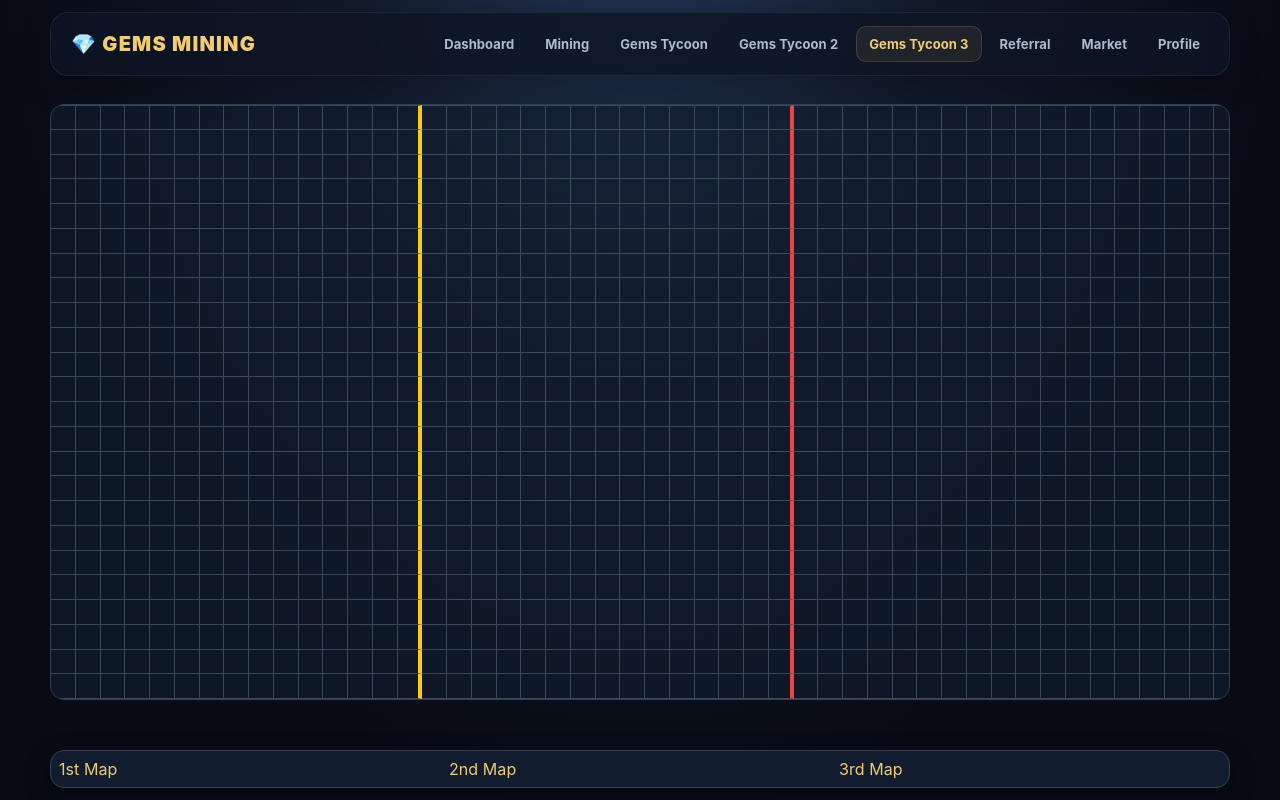
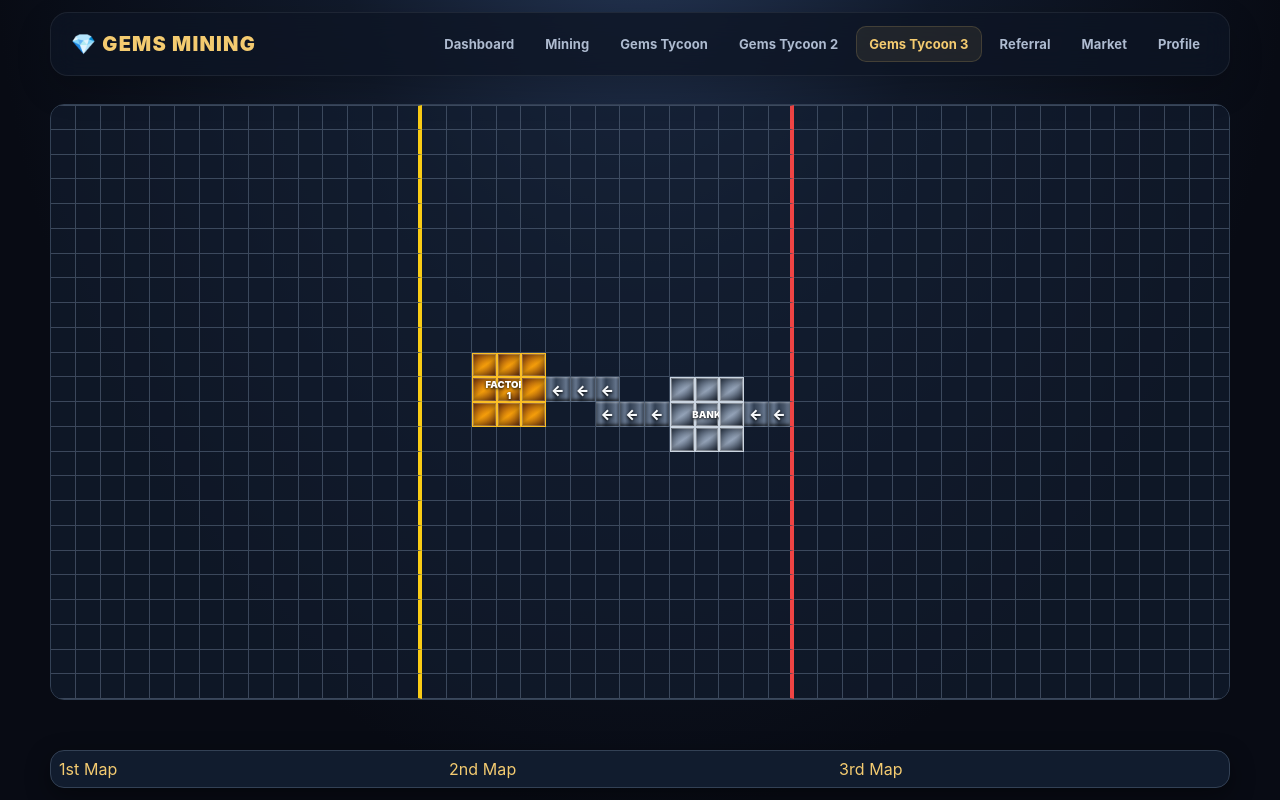
Before and after one commit to chayentot/GEMS, a Next.js app: page /GEMS/tycoon3 in a window 1280 px wide. Built offline with nearby package versions, Linux system fonts and the light colour scheme.

Commit message:
Add Factory 1, bank, and left-moving conveyor to Tycoon 3

```diff
--- a/app/tycoon3/page.tsx
+++ b/app/tycoon3/page.tsx
@@ -9,6 +9,24 @@ const SECOND_SECTION_COLUMNS = 15;
 const THIRD_SECTION_COLUMNS = 20;
 const FOURTH_SECTION_COLUMNS = 20;
 const TOTAL_COLUMNS = FIRST_SECTION_COLUMNS + SECOND_SECTION_COLUMNS + THIRD_SECTION_COLUMNS + FOURTH_SECTION_COLUMNS;
+
+const STRUCTURES = [
+  { name: "FACTORY 1", centerColumn: 19, centerRow: 12, className: "tycoon3-factory" },
+  { name: "BANK", centerColumn: 27, centerRow: 13, className: "tycoon3-bank" },
+];
+
+const CONVEYOR_CELLS = new Set([
+  "29,13", "30,13",
+  "23,13", "24,13", "25,13",
+  "21,12", "22,12", "23,12",
+]);
+
+function getStructureAt(column: number, row: number) {
+  return STRUCTURES.find((structure) =>
+    Math.abs(column - structure.centerColumn) <= 1 &&
+    Math.abs(row - structure.centerRow) <= 1
+  );
+}
 
 export default function GemsTycoon3Page() {
   return (
@@ -31,26 +49,35 @@ export default function GemsTycoon3Page() {
         <section className="tycoon3-map-section" aria-label="3rd Map grid">
           <div className="tycoon3-grid">
             {Array.from({ length: TOTAL_COLUMNS * MAP_ROWS }, (_, index) => {
-              const column = Math.floor(index / MAP_ROWS);
-              const isYellowDivider = column === FIRST_SECTION_COLUMNS - 1;
+              const column = Math.floor(index / MAP_ROWS) + 1;
+              const row = (index % MAP_ROWS) + 1;
+              const isYellowDivider = column === FIRST_SECTION_COLUMNS;
               const isRedDivider =
-                column === FIRST_SECTION_COLUMNS + SECOND_SECTION_COLUMNS - 1;
+                column === FIRST_SECTION_COLUMNS + SECOND_SECTION_COLUMNS;
               const isGreenDivider =
-                column === FIRST_SECTION_COLUMNS + SECOND_SECTION_COLUMNS + THIRD_SECTION_COLUMNS - 1;
+                column === FIRST_SECTION_COLUMNS + SECOND_SECTION_COLUMNS + THIRD_SECTION_COLUMNS;
+              const structure = getStructureAt(column, row);
+              const isStructureCenter = structure?.centerColumn === column && structure?.centerRow === row;
+              const isConveyor = CONVEYOR_CELLS.has(`${column},${row}`);
 
               const cellClassName = [
                 "tycoon3-cell",
                 isYellowDivider && "tycoon3-divider-yellow",
                 isRedDivider && "tycoon3-divider-red",
                 isGreenDivider && "tycoon3-divider-green",
+                structure?.className,
+                isConveyor && "tycoon3-conveyor",
               ].filter(Boolean).join(" ");
 
               return (
                 <div
                   className={cellClassName}
                   key={index}
-                  aria-label={`Column ${column + 1}, Row ${(index % MAP_ROWS) + 1}`}
-                />
+                  aria-label={`Column ${column}, Row ${row}${structure ? `, ${structure.name}` : isConveyor ? ", conveyor moving left" : ""}`}
+                >
+                  {isStructureCenter && <span className="tycoon3-structure-label">{structure.name}</span>}
+                  {isConveyor && <span className="tycoon3-conveyor-arrow">←</span>}
+                </div>
               );
             })}
           </div>
@@ -130,6 +157,56 @@ export default function GemsTycoon3Page() {
         .tycoon3-divider-green {
           border-right: 4px solid #22c55e;
         }
+        .tycoon3-factory {
+          background: linear-gradient(145deg, #92400e, #f59e0b 52%, #78350f);
+          border: 1px solid #fbbf24;
+          box-shadow: inset 0 0 0 1px #fff3, inset 0 0 10px #0008;
+          position: relative;
+          z-index: 1;
+        }
+        .tycoon3-bank {
+          background: linear-gradient(145deg, #334155, #94a3b8 52%, #1e293b);
+          border: 1px solid #cbd5e1;
+          box-shadow: inset 0 0 0 1px #fff5, inset 0 0 10px #0008;
+          position: relative;
+          z-index: 1;
+        }
+        .tycoon3-structure-label {
+          display: flex;
+          width: 100%;
+          height: 100%;
+          align-items: center;
+          justify-content: center;
+          color: #fff;
+          font-size: clamp(7px, 0.75vw, 11px);
+          font-weight: 900;
+          text-align: center;
+          text-shadow: 0 1px 3px #000;
+          pointer-events: none;
+        }
+        .tycoon3-conveyor {
+          background: repeating-linear-gradient(
+            90deg,
+            #475569 0,
+            #64748b 5px,
+            #334155 10px,
+            #475569 15px
+          );
+          box-shadow: inset 0 1px 2px #fff5, inset 0 -2px 3px #0009;
+          position: relative;
+        }
+        .tycoon3-conveyor-arrow {
+          display: flex;
+          width: 100%;
+          height: 100%;
+          align-items: center;
+          justify-content: center;
+          color: #f8fafc;
+          font-size: clamp(10px, 1.1vw, 16px);
+          font-weight: 900;
+          text-shadow: 0 1px 3px #000;
+          pointer-events: none;
+        }
         .tycoon-map-footer {
           position: fixed;
           left: 50%;
```
